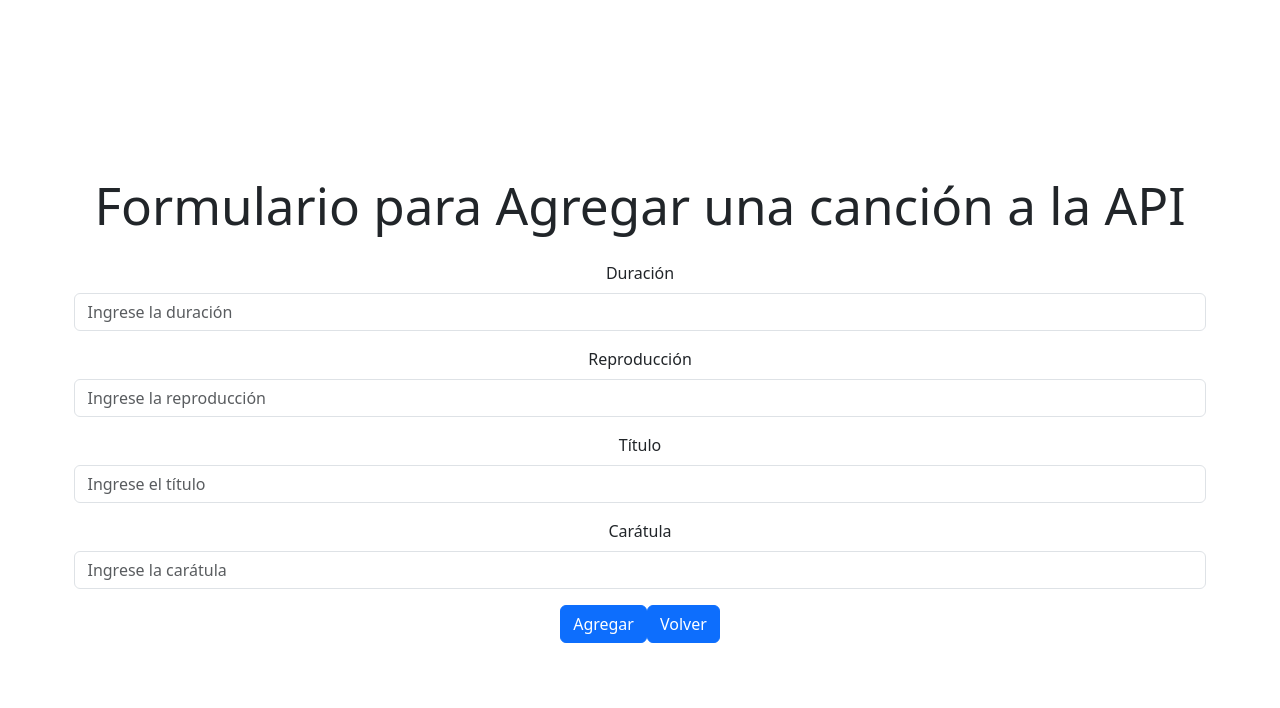
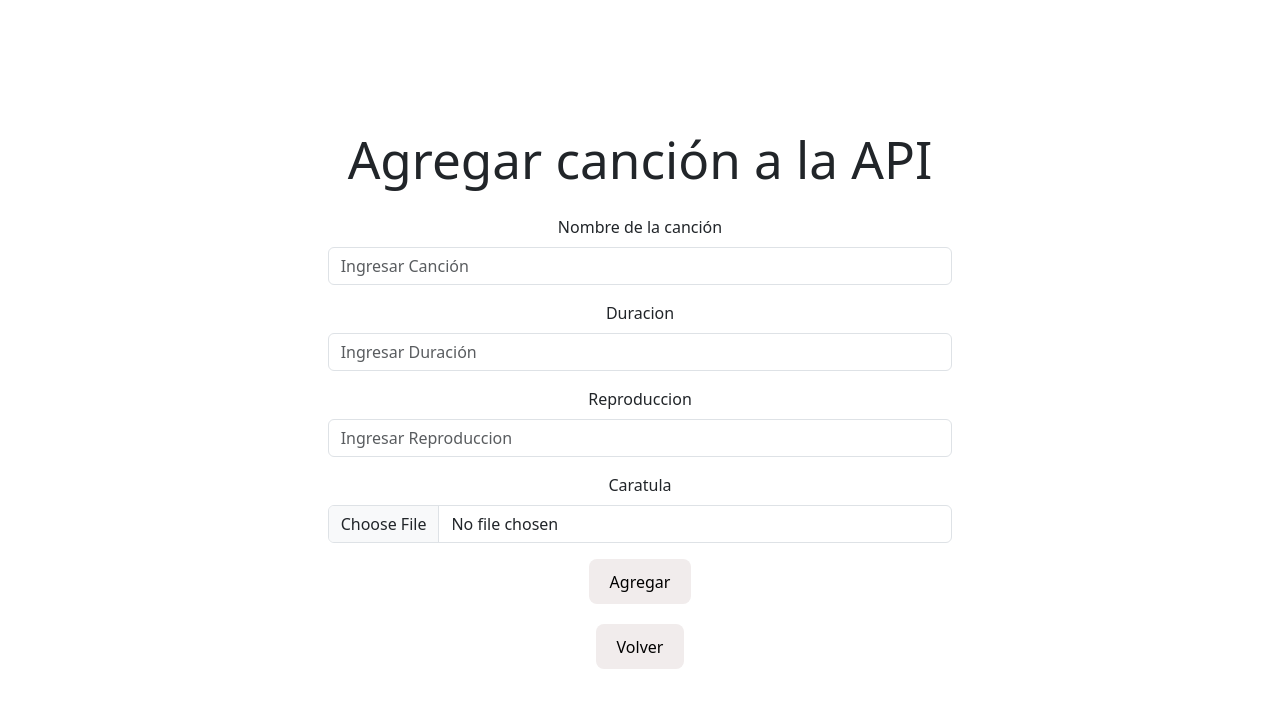
Before and after one commit to Matyplop/Proyecto-Api, a React (Vite) app: page /Agregar in a window 1280 px wide. Shown: the top 708 px of the page. Built offline with nearby package versions, Linux system fonts and the light colour scheme.

Commit message:
cambios: agregue la pagina playlist pero no la voy a utilizar aun , latengo comentada

```diff
--- a/package.json
+++ b/package.json
@@ -13,6 +13,9 @@
     "commit-and-deploy": "./commit-and-deploy.sh"
   },
   "dependencies": {
+    "@fortawesome/fontawesome-svg-core": "^6.6.0",
+    "@fortawesome/free-solid-svg-icons": "^6.6.0",
+    "@fortawesome/react-fontawesome": "^0.2.2",
     "axios": "^1.7.7",
     "bootstrap": "^5.3.3",
     "react": "^18.3.1",
--- a/src/App.css
+++ b/src/App.css
@@ -86,3 +86,10 @@
 .read-the-docs {
   color: #888;
 }
+.Home {
+  margin-left: 10px;
+  margin-right: 10px;
+}
+.button-spacing {
+  margin: 20px;
+}
--- a/src/App.jsx
+++ b/src/App.jsx
@@ -5,19 +5,23 @@
 //en react los prop son las propiedades que le inyecto a un componente para que este pueda ser mas dinamico
 import {  BrowserRouter as Router, Routes, Route } from "react-router-dom";
 import Home from "./pages/Home";
+import Agregar from "./pages/Agregar";
+import Canciones from "./pages/Canciones";
+import "./App.css";
 
-import "./App.css";
-import Agregar from "./pages/Agregar";
 
 function App() {
  return (
 
-// ver por que no funciona
+
   <Router>
     <Routes>
       <Route path="/Proyecto-Api" element={<Home />} />
       <Route path="/Agregar" element={<Agregar />} />
       <Route path="/Home" element={<Home />} />
+
+
+     <Route path="/Canciones" element={<Canciones/>} />
     </Routes>
   </Router>
   )
--- a/src/pages/Agregar.jsx
+++ b/src/pages/Agregar.jsx
@@ -2,79 +2,103 @@ import React, { useState } from 'react';
 import axios from "axios";
 import { useForm } from 'react-hook-form';
 import Form from 'react-bootstrap/Form';
-import Button from 'react-bootstrap/Button';
-import Alert from 'react-bootstrap/Alert';
+
+
 import { useNavigate } from 'react-router-dom';
 
 const Agregar = () => {
-  const { register, handleSubmit } = useForm();
-  const [showSuccess, setShowSuccess] = useState(false);
+  const {  register, handleSubmit, formState: { errors } } = useForm();  //llamamos a useForm para usar el hook de form
+  //registrar los campos del formulario , handleSubmit para manejar el envío del formulario
+  //formState para manejar el estado del formulario , los errores
+  const [successMessage, setSuccessMessage] = useState('');
+
+
   const navigate = useNavigate();
 
+
+
+  //aqui resivimos los datos del formulario
   const onSubmit = (data) => {
     agregarCancion(data);
+    console.log(data);
+
   };
 
-  const VolverHome = () => {
-    navigate('/Home');
+  const Volver = () => {
+    navigate('/Canciones');
   };
+
 
 
   const agregarCancion = (data) => {
     const ruta = "https://66e44d51d2405277ed13d77a.mockapi.io/Cancion";
     axios.post(ruta, data).then((response) => {
       console.log(response.data);
-      setShowSuccess(true);
-      setTimeout(() => setShowSuccess(false), 3000); // Ocultar el mensaje después de 3 segundos
+      setSuccessMessage('Canción agregada exitosamente');
+
+
     });
   };
 
+
+
+
+  //utilizamos form.group que es de bootstrap para poder hacer el formulario
+  //el ...register te recupera lo que escribes dentro de el
+  //recuperar y hacer tal cosa , handleSubmit nos devuelve el hub
+  //podemos agregar un objeto dentro del metodo register para validar si el campo es requerido
   return (
     <div>
-      <h1>Formulario para Agregar una canción a la API</h1>
-      {showSuccess && <Alert variant="success">Canción agregada correctamente!</Alert>}
-      <Form onSubmit={handleSubmit(onSubmit)}>
-        <Form.Group className="mb-3" controlId="formDuracion">
-          <Form.Label>Duración</Form.Label>
-          <Form.Control
-            type="text"
-            placeholder="Ingrese la duración"
-            {...register("Duracion")}
-          />
+      <h1>Agregar canción a la API</h1>
+
+      <form onSubmit={handleSubmit(onSubmit)}>
+
+
+        <Form.Group className="mb-3">
+          <Form.Label>Nombre de la canción</Form.Label>
+          <Form.Control type="text"  placeholder="Ingresar Canción" {...register('Titulo',
+            {required :true})}/>
+            {errors.Titulo?.type === 'required' && <p>Campo requerido</p>}
+
+
+
         </Form.Group>
 
-        <Form.Group className="mb-3" controlId="formReproduccion">
-          <Form.Label>Reproducción</Form.Label>
-          <Form.Control
-            type="text"
-            placeholder="Ingrese la reproducción"
-            {...register("Reproduccion")}
-          />
+        <Form.Group className="mb-3">
+          <Form.Label>Duracion</Form.Label>
+          <Form.Control type="text" name= "Duracion" placeholder="Ingresar Duración" {...register("Duracion",
+            {required :true})}/>
+            {errors.Titulo?.type === 'required' && <p>Campo requerido</p>}
+
         </Form.Group>
 
-        <Form.Group className="mb-3" controlId="formTitulo">
-          <Form.Label>Título</Form.Label>
-          <Form.Control
-            type="text"
-            placeholder="Ingrese el título"
-            {...register("Titulo")}
-          />
+
+        <Form.Group className="mb-3">
+          <Form.Label>Reproduccion</Form.Label>
+          <Form.Control type="text" name= "reproduccion" placeholder="Ingresar Reproduccion" {...register("reproduccion",
+            {required :true})}/>
+            {errors.Titulo?.type === 'required' && <p>Campo requerido</p>}
+
+
+
         </Form.Group>
 
-        <Form.Group className="mb-3" controlId="formCaratula">
-          <Form.Label>Carátula</Form.Label>
-          <Form.Control
-            type="text"
-            placeholder="Ingrese la carátula"
-            {...register("Caratula")}
-          />
+        <Form.Group className="mb-3">
+          <Form.Label>Caratula</Form.Label>
+          <Form.Control type="file" accept= "image/*" {...register("Caratula",
+            {required :true})}/>
+            {errors.Titulo?.type === 'required' && <p>Campo requerido</p>}
+
+
+
         </Form.Group>
 
-        <Button variant="primary" type="submit">
-          Agregar
-        </Button>
-        <Button onClick={VolverHome}>Volver</Button>
-      </Form>
+       <button type = "submit" value="enviar"  >Agregar</button>
+
+      </form>
+      {successMessage && <p>{successMessage}</p>}
+
+      <button className="button-spacing" onClick={Volver}>Volver</button>
     </div>
   );
 };
--- /dev/null
+++ b/src/pages/Canciones.jsx
@@ -0,0 +1,66 @@
+import React, { useState, useEffect } from "react";
+import axios from "axios";
+import "bootstrap/dist/css/bootstrap.min.css";
+
+import { useNavigate } from 'react-router-dom';
+
+
+const Canciones = () =>  {
+  const [Canciones, setCanciones] = useState([]);
+
+  const navigate = useNavigate();
+
+  const VolverHome = () => {
+    navigate('/Home');
+  };
+
+  const irAPaginaAgregar = () => {
+    navigate('/Agregar');
+  };
+
+  function llamarApi() {
+    axios
+      .get("https://66e44d51d2405277ed13d77a.mockapi.io/Cancion")
+      .then((response) => {
+        setCanciones(response.data);
+        console.log(response.data); //obtengo los parametros de la data
+      });
+
+    };
+
+    useEffect(() => {
+    llamarApi(); // Llamar a la API cuando el componente se este puesto
+  }, []);
+
+
+  return (
+
+    <>
+    <div>
+      <h1>Top Canciones</h1>
+      <div className="grid-container">
+
+        {Canciones.map((Canciones) => { // por cada elemento en el json
+          return (
+            <div className="card" key={Canciones.id}>
+              <h2>{Canciones.Titulo}</h2>
+              <img src={Canciones.Caratula} alt={Canciones.Titulo} />
+              <p>Duración: {Canciones.Duracion} minutos</p>
+              <p>Género: {Canciones.reproduccion}</p>
+            </div>
+          );
+        })}
+      </div>
+
+      <button className="button-spacing" onClick={VolverHome}>Volver a Home</button>
+      <button onClick={irAPaginaAgregar}>Agregar Nueva Cancion</button>
+    </div>
+
+    </>
+
+
+  );
+};
+
+
+export default Canciones;
--- a/src/pages/Home.jsx
+++ b/src/pages/Home.jsx
@@ -1,5 +1,5 @@
 import React, { useState, useEffect } from "react";  //uno es de efecto y el otro es de estado (son hub)
-import axios from "axios"; //importamos axios para poder hacer las peticiones a la api
+ //importamos axios para poder hacer las peticiones a la api
 import "bootstrap/dist/css/bootstrap.min.css";
 import { useNavigate } from 'react-router-dom'; //esto es para poder navegar entre paginas cuando se haga click en algun boton
 
@@ -8,19 +8,19 @@ const Home = () => {
   const navigate = useNavigate();
   //por ejemplo aqui se utiliza solo una etiqueta div
   //renderizar algo en lista con map (de esta forma)
-  function llamarApi() {
-    axios
-      .get("https://66e44d51d2405277ed13d77a.mockapi.io/Cancion")
-      .then((response) => {
-        setUsers(response.data);
-        console.log(response.data); //obtengo los parametros de la data
-      });
 
-  };
+
    //para poder navegar a la pagina agregar y abajo lo llamamos en el
- const irAPaginaAgregar = () => {
-    navigate('/Agregar');
-  };
+
+  /*
+  const VerPlaylist = () => {
+    navigate('/Playlist');
+  }
+    */
+
+  const IrCanciones = () => {
+    navigate('/Canciones');
+  }
 
 
 
@@ -31,21 +31,14 @@ const Home = () => {
   return (
     <>
       <h1>Api Maty</h1>
-      <button onClick={llamarApi}>Obtener Canciones</button>
-      <button onClick={irAPaginaAgregar}>Agregar Nueva Cancion</button>
-      <div className="grid-container">
+      <div>
 
-        {user.map((user) => { // por cada elemento en el json
-          return (
-            <div className="card" key={user.id}>
-              <h2>{user.Titulo}</h2>
-              <img src={user.Caratula} alt={user.Titulo} />
-              <p>Duración: {user.Duracion} minutos</p>
-              <p>Reproducciones: {user.reproduccion}</p>
-            </div>
-          );
-        })}
+      <button onClick={IrCanciones}>Explorar Canciones</button>
+
       </div>
+
+
+
     </>
   );
 }
```
Also changed, not shown: src/pages/Playlist.jsx (added, +82 -0 lines), 1 other file (tests, documents, lock files or other folders).
